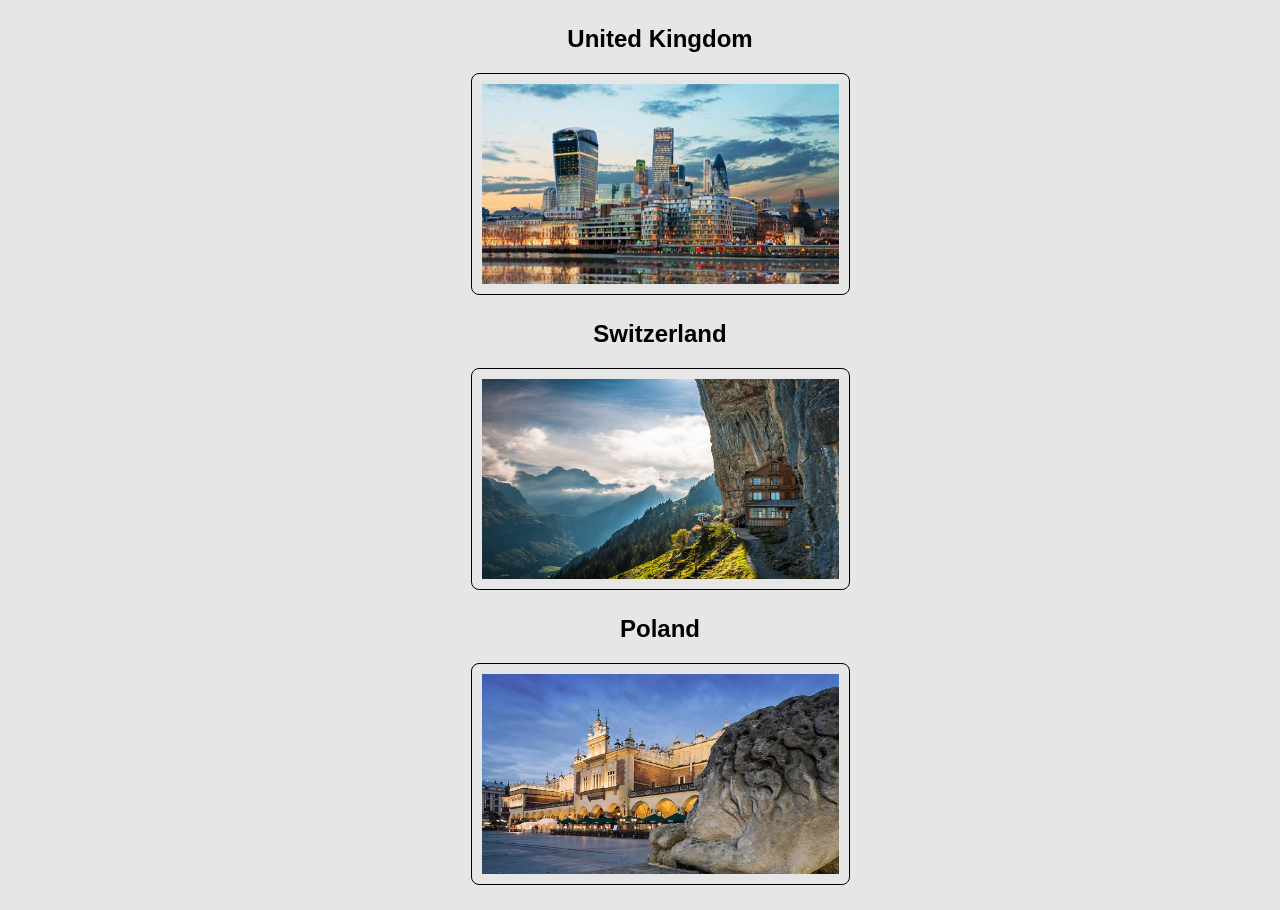
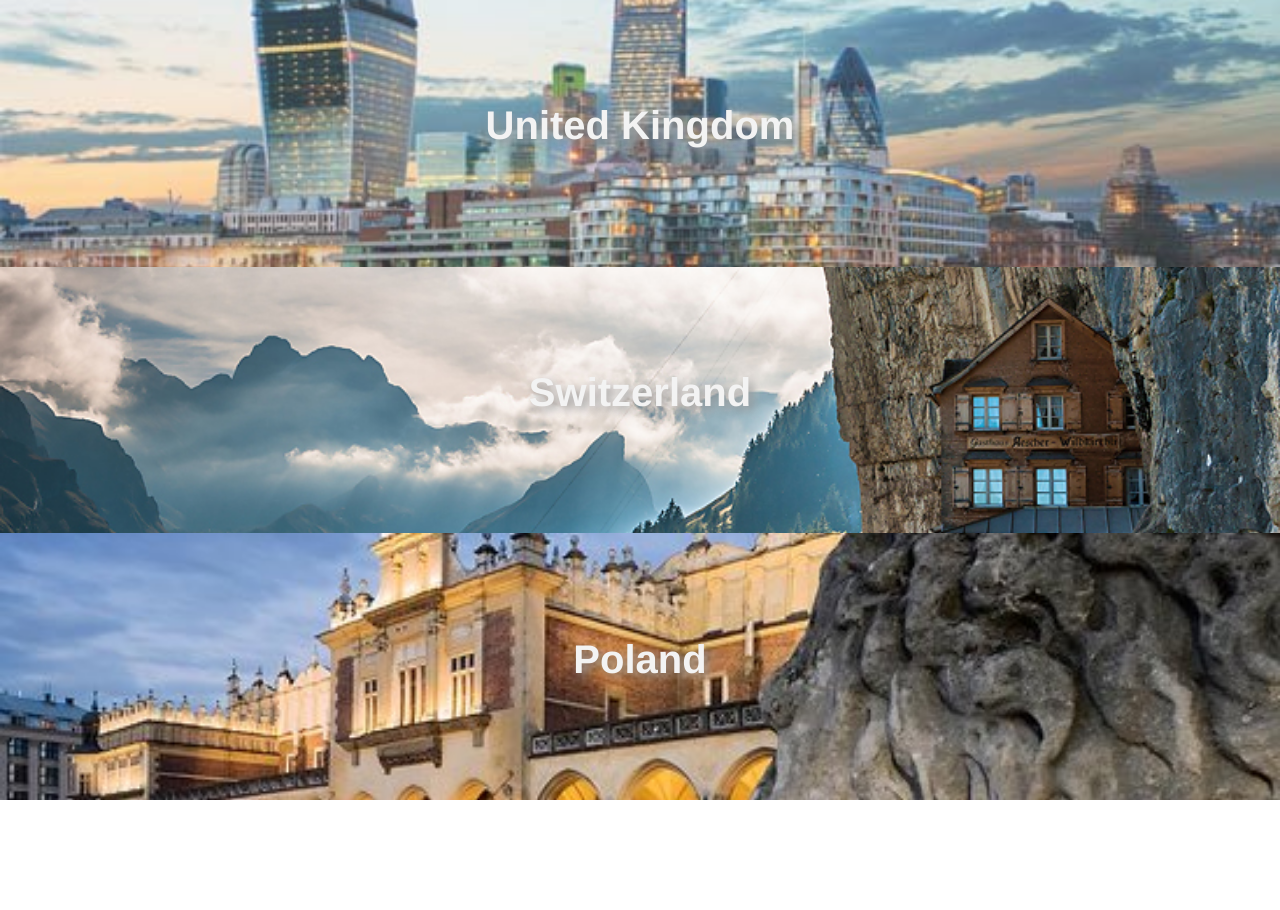
Before and after one commit to jackblackCH/zululo, a React (Create React App) app: page / in a window 1280 px wide. After the commit the page ends 800 px from the top, so only its background shows below. Built offline with nearby package versions, Linux system fonts and the light colour scheme.

Commit message:
Improve structure

```diff
--- a/package.json
+++ b/package.json
@@ -6,6 +6,7 @@
     "react-scripts": "0.9.3"
   },
   "dependencies": {
+    "node-sass": "^4.5.0",
     "react": "^15.4.2",
     "react-dom": "^15.4.2",
     "react-redux": "^5.0.3",
@@ -13,6 +14,8 @@
     "redux": "^3.6.0"
   },
   "scripts": {
+    "build-css": "node-sass src/ -o src/",
+    "watch-css": "npm run build-css && node-sass src/ -o src/ --watch",
     "start": "react-scripts start",
     "build": "react-scripts build",
     "test": "react-scripts test --env=jsdom",
--- a/src/components/ShowCountries.js
+++ /dev/null
@@ -1,32 +0,0 @@
-import React, {Component} from 'react';
-import {connect} from 'react-redux';
-import '../style/App.css';
-
-class ShowCountries extends Component {
-    render() {
-        return (
-            <div className="App">
-                <ul>
-                    {this.props.countries.map(country => {
-                        return (
-                            <li id="country-main">
-                                <h2>{country.name}</h2>
-                                <img className="fade" id="main-photo" src={country.photo}></img>
-                            </li>
-                        )
-                    })}
-                </ul>
-            </div>
-        );
-    }
-}
-
-const mapStateToProps = (state) => {
-    const countries = state.countries;
-    return {
-        countries
-    };
-};
-
-
-export default connect(mapStateToProps)(ShowCountries)
--- /dev/null
+++ b/src/components/app/App.css
@@ -0,0 +1,18 @@
+body {
+  margin: 0;
+  padding: 0;
+  font-family: Helvetica, Arial, sans-serif; }
+
+ul {
+  list-style: none; }
+
+img {
+  object-fit: cover;
+  max-width: 100%;
+  height: auto; }
+
+h1,
+h2,
+h3 {
+  margin: 0;
+  margin-bottom: 20px; }
--- /dev/null
+++ b/src/components/app/App.scss
@@ -0,0 +1,22 @@
+body {
+    margin: 0;
+    padding: 0;
+    font-family: Helvetica, Arial, sans-serif;
+}
+
+ul {
+    list-style: none;
+}
+
+img {
+  object-fit: cover;
+  max-width: 100%;
+  height: auto;
+}
+
+h1,
+h2,
+h3 {
+  margin: 0;
+  margin-bottom: 20px;
+}
--- a/src/components/App.js
+++ b/src/components/app/index.js
@@ -1,15 +1,16 @@
 import React from 'react';
 import {createStore} from 'redux';
 import {Provider} from 'react-redux';
-import ShowCountries from './ShowCountries';
-import mainReducer from '../reducers';
+import ListCountries from '../list';
+import mainReducer from '../../reducers';
+import './App.css';
 
 const store = createStore(mainReducer);
 
 const App = () => {
     return (
         <Provider store={store}>
-            <ShowCountries />
+            <ListCountries />
         </Provider>
     )
 };
--- /dev/null
+++ b/src/components/list/index.js
@@ -0,0 +1,32 @@
+import React, {Component} from 'react';
+import {connect} from 'react-redux';
+import './list.css';
+
+class List extends Component {
+    render() {
+        return (
+            <ul className="c-list">
+                {this.props.countries.map(country => {
+                    return (
+                        <li className="c-list__item">
+                            <div className="c-list__block">
+                              <h2 className="c-list__title">{country.name}</h2>
+                              <img className="c-list__image"  src={country.photo} />
+                            </div>
+                        </li>
+                    )
+                })}
+            </ul>
+        );
+    }
+}
+
+const mapStateToProps = (state) => {
+    const countries = state.countries;
+    return {
+        countries
+    };
+};
+
+
+export default connect(mapStateToProps)(List)
--- /dev/null
+++ b/src/components/list/list.css
@@ -0,0 +1,36 @@
+.c-list {
+  padding: 0;
+  margin: 0; }
+
+.c-list__item {
+  position: relative;
+  height: 33.33vh; }
+
+.c-list__title {
+  text-shadow: 4px 4px 10px #969696;
+  font-size: 40px;
+  text-align: center;
+  color: #f3f3f3;
+  position: absolute;
+  top: 50%;
+  width: 100%;
+  margin-top: -30px;
+  z-index: 2; }
+
+.c-list__block {
+  display: block;
+  vertical-align: middle; }
+
+.c-list__image {
+  transition: opacity .25s ease-in-out;
+  position: absolute;
+  left: 0;
+  right: 0;
+  top: 0;
+  bottom: 0;
+  opacity: 1;
+  height: 100%;
+  width: 100%; }
+
+.c-list__image:hover {
+  opacity: 0.8; }
--- /dev/null
+++ b/src/components/list/list.scss
@@ -0,0 +1,42 @@
+.c-list {
+    padding: 0;
+    margin: 0;
+
+    &__item {
+      position: relative;
+      height: 33.33vh;
+    }
+
+    &__title {
+      text-shadow: 4px 4px 10px rgba(150, 150, 150, 1);
+      font-size: 40px;
+      text-align: center;
+      color: #f3f3f3;
+      position: absolute;
+      top: 50%;
+      width: 100%;
+      margin-top: -30px;
+      z-index: 2;
+    }
+
+    &__block {
+      display: block;
+      vertical-align: middle;
+    }
+
+    &__image {
+      transition: opacity .25s ease-in-out;
+      position: absolute;
+      left: 0;
+      right: 0;
+      top: 0;
+      bottom: 0;
+      opacity: 1;
+      height: 100%;
+      width: 100%;
+
+      &:hover {
+          opacity: 0.8;
+      }
+    }
+}
--- a/src/index.js
+++ b/src/index.js
@@ -1,6 +1,6 @@
 import React from 'react';
 import ReactDOM from 'react-dom';
-import App from './components/App';
+import App from './components/app';
 
 ReactDOM.render(
     <App />,
--- a/src/style/App.css
+++ /dev/null
@@ -1,37 +0,0 @@
-body {
-    background: #e6e6e6;
-    margin: 0;
-    padding: 0;
-    font-family: sans-serif;
-    text-align: center;
-}
-
-ul {
-    list-style: none;
-}
-
-#main-photo {
-    border: 1px solid black;
-    display: block;
-    margin: auto;
-    border-radius: 8px;
-    padding: 10px;
-    width: 30%;
-    height: 200px;
-}
-
-.fade {
-    opacity: 1;
-    transition: opacity .25s ease-in-out;
-    -moz-transition: opacity .25s ease-in-out;
-    -webkit-transition: opacity .25s ease-in-out;
-}
-
-#main-photo:hover {
-    box-shadow: 0 0 5px 5px rgba(0, 140, 186, 0.5);
-    opacity: 0.5;
-}
-
-#country-main {
-    margin: 25px;
-}
```
